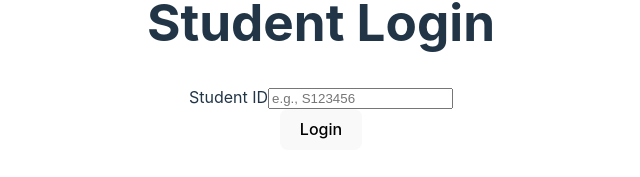
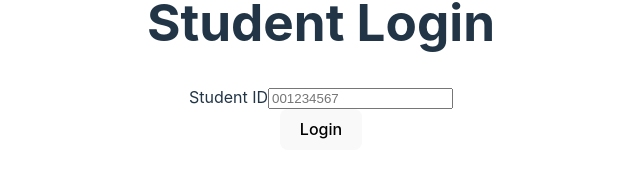
Before and after one commit to email362/student-login-frontend, a React (Vite) app: page / in a window 1280 px wide. Shown: the part 345-522 px from the top of the page, without its empty margins (319-959 px from the left). Built offline with nearby package versions, Linux system fonts and the light colour scheme.

Commit message:
changed placeholder text

```diff
--- a/src/components/Login.tsx
+++ b/src/components/Login.tsx
@@ -22,7 +22,7 @@ const Login: React.FC<LoginProps> = ({ handleGetStudent, studentId, setStudentId
                 <input
                     id="studentId"
                     type="text"
-                    placeholder="e.g., S123456"
+                    placeholder="001234567"
                     value={studentId}
                     onChange={handleInputChange}
                 />
```
